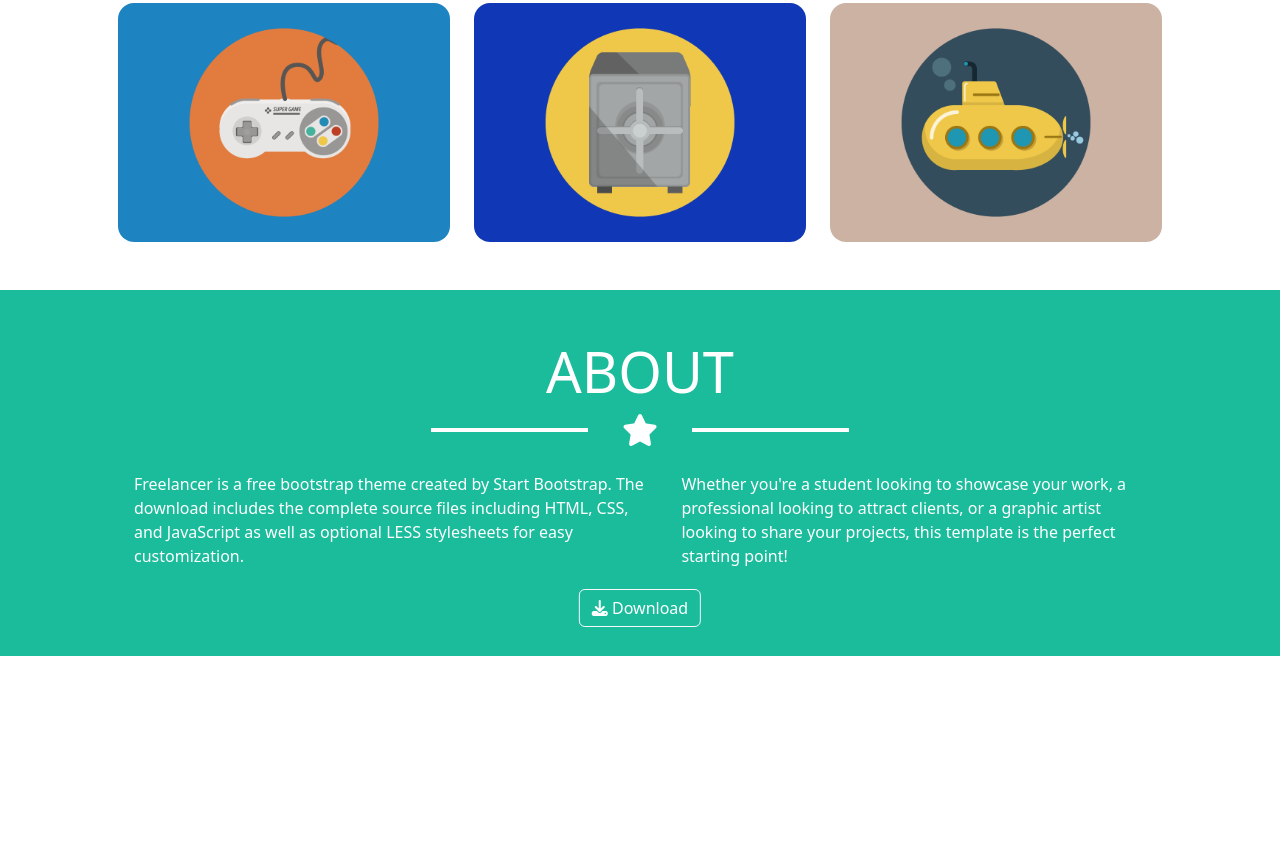
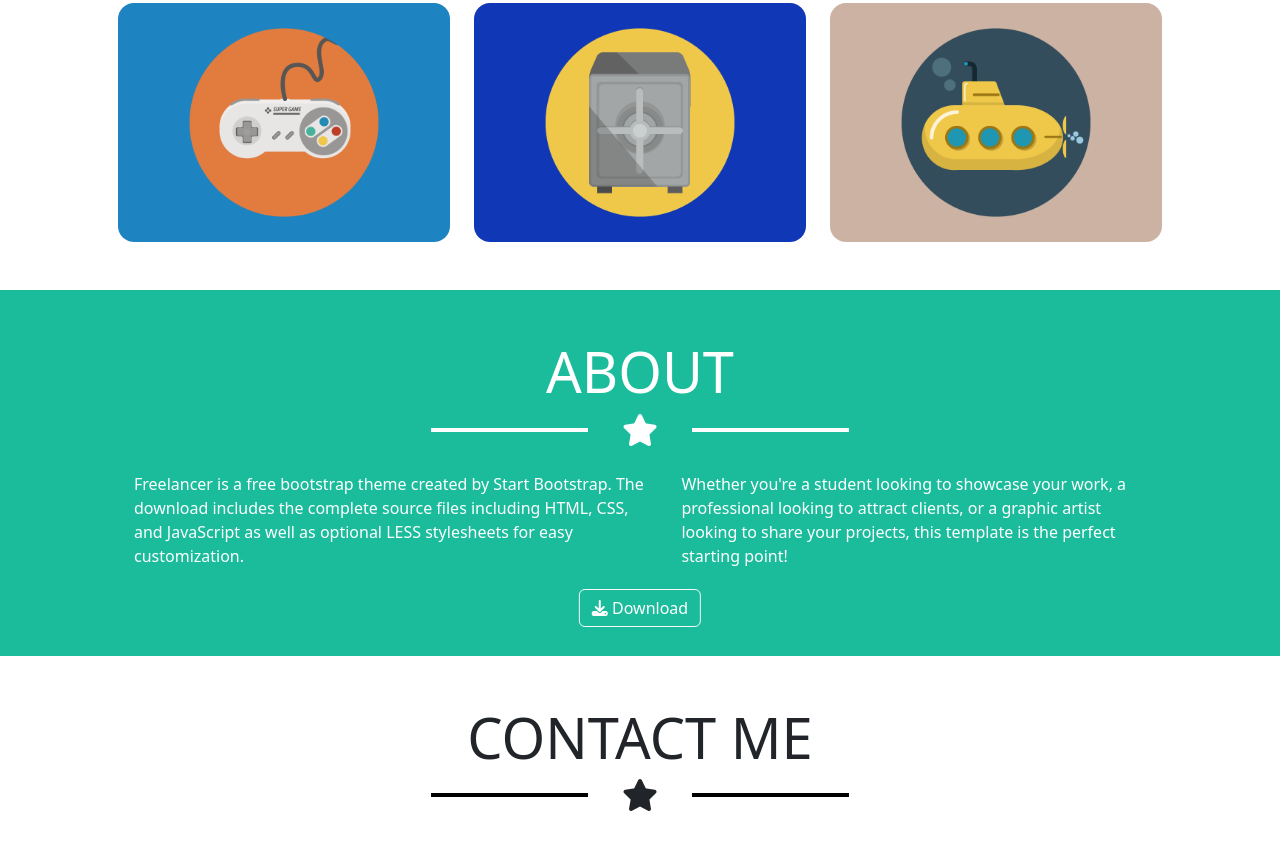
Before and after one commit to DavideGila/html-css-bootstrap-freelancer, a plain HTML site: page index.html in a window 1280 px wide. Shown: the part 1030-1891 px from the top of the page. Before the commit the page ends 1686 px from the top, so only its background shows below. Drawn offline with nearby package versions, Linux system fonts and the light colour scheme.

Commit message:
fourth main section placeholder

```diff
--- a/index.html
+++ b/index.html
@@ -92,6 +92,18 @@
 
             </div>
         </section>
+
+        <!-- Contact me -->
+        <section class="text-dark text-center">
+            <div class="container p-5">
+                <h2 class="ms_h2">CONTACT ME</h2>
+                <div>
+                    <span class="border border-2 border-black"></span>
+                    <i class="fa-solid fa-star fs-2"></i>
+                    <span class="border border-2 border-black"></span>
+                </div>
+            </div>
+        </section>
     </main>
 
 </body>
```
